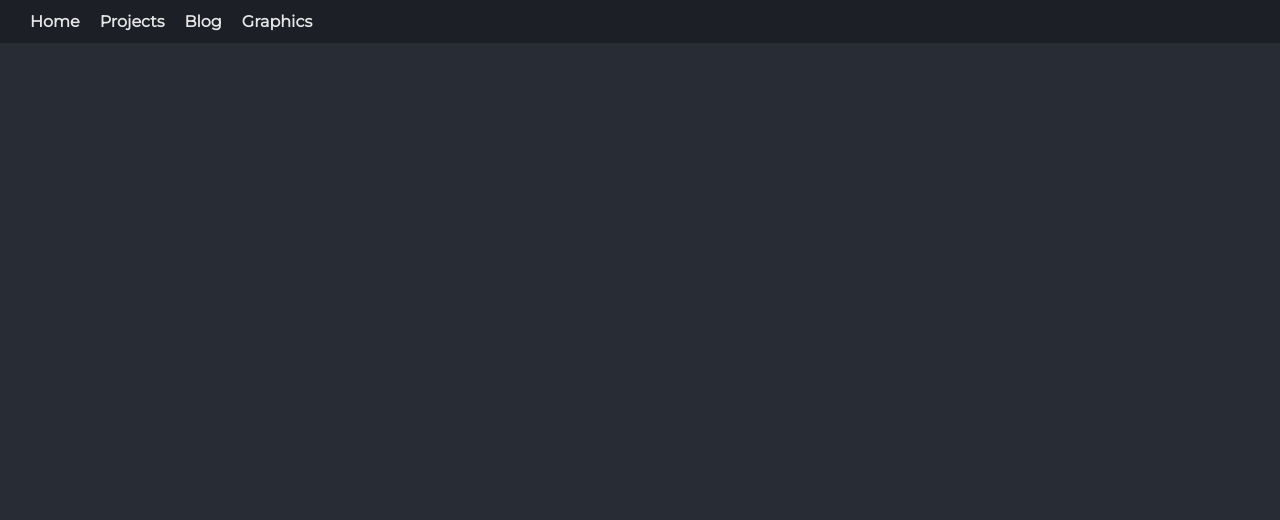
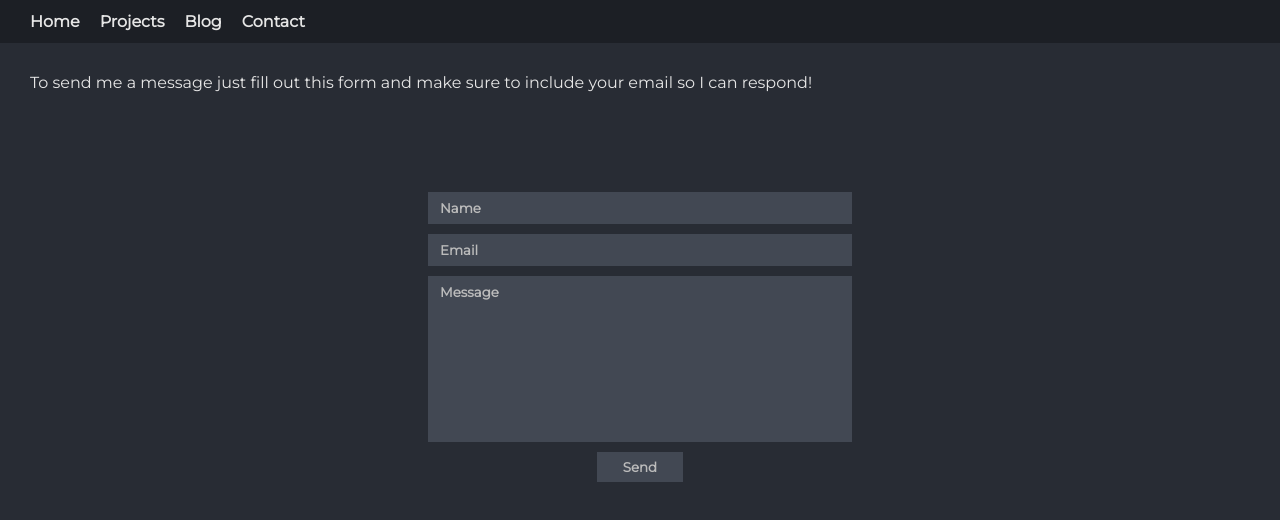
Before and after one commit to gregorybchris/personal-website, a React (Create React App) app in the folder frontend/app/: page /contact in a window 1280 px wide. Shown: the top 520 px of the page. Built offline with nearby package versions, Linux system fonts and the light colour scheme.

Commit message:
Contact page and new home page

```diff
--- a/frontend/app/src/components/App.tsx
+++ b/frontend/app/src/components/App.tsx
@@ -1,10 +1,11 @@
 import React from "react";
 import { BrowserRouter as Router, Route, Switch } from "react-router-dom";
 
+import Contact from "./Contact";
+import Blog from "./Blog";
+import Graphics from "./Graphics";
+import Home from "./Home";
 import Projects from "./Projects";
-import Blog from "./Blog";
-import Home from "./Home";
-import Graphics from "./Graphics";
 import Nav from "./Nav";
 import "./App.css";
 
@@ -18,6 +19,7 @@ function App() {
           <Route path="/projects" exact component={() => <Projects />} />
           <Route path="/graphics" exact component={() => <Graphics />} />
           <Route path="/blog" exact component={() => <Blog />} />
+          <Route path="/contact" exact component={() => <Contact />} />
         </Switch>
       </Router>
     </div>
--- a/frontend/app/src/components/Blog.css
+++ b/frontend/app/src/components/Blog.css
@@ -24,3 +24,7 @@
 .Blog-posts {
   padding: 40px 40px 40px;
 }
+
+.Blog-posts-loading {
+  color: rgb(208, 213, 223);
+}
--- a/frontend/app/src/components/Blog.tsx
+++ b/frontend/app/src/components/Blog.tsx
@@ -90,7 +90,7 @@ class Blog extends React.Component<BlogProps, BlogState> {
     return false;
   };
 
-  createPost = (post: PostRecord) => {
+  createPostElement = (post: PostRecord) => {
     if (this.isPostEnabled(post)) {
       const time = this.getVideoTime();
       return (
@@ -101,6 +101,15 @@ class Blog extends React.Component<BlogProps, BlogState> {
           videoTime={time}
         />
       );
+    }
+  };
+
+  createPostElements = () => {
+    const posts = this.state.posts;
+    if (posts.length == 0) {
+      return <span className="Blog-posts-loading">Loading posts...</span>;
+    } else {
+      return this.state.posts.map((post) => this.createPostElement(post));
     }
   };
 
@@ -119,9 +128,7 @@ class Blog extends React.Component<BlogProps, BlogState> {
             searchText={this.state.searchText}
           />
         </div>
-        <div className="Blog-posts">
-          {this.state.posts.map((post) => this.createPost(post))}
-        </div>
+        <div className="Blog-posts">{this.createPostElements()}</div>
       </div>
     );
   }
--- /dev/null
+++ b/frontend/app/src/components/Contact.css
@@ -0,0 +1,65 @@
+.Contact {
+  padding: 30px;
+  color: rgb(230, 230, 230);
+  font-family: "Montserrat";
+}
+
+.Contact-form-wrap {
+  width: 500px;
+  margin: 100px auto 0px;
+}
+
+.Contact-text-input {
+  font-family: "Montserrat";
+  font-weight: bold;
+  background-color: rgb(66, 72, 83);
+  color: rgb(230, 230, 230);
+  border-radius: 0px;
+  outline: none;
+  padding: 8px 12px;
+  border: none;
+  margin: 10px auto;
+  display: block;
+  transition: 0.2s;
+}
+
+.Contact-text-input:hover {
+  background-color: rgb(56, 62, 73);
+}
+
+.Contact-text-input:focus {
+  background-color: rgb(56, 62, 73);
+}
+
+.Contact-text-input::placeholder {
+  color: rgb(187, 187, 187);
+  opacity: 1;
+}
+
+.Contact-text-field {
+  width: 400px;
+}
+
+.Contact-text-area {
+  width: 400px;
+  height: 150px;
+  resize: none;
+}
+
+.Contact-send-button {
+  font-family: "Montserrat";
+  font-weight: bold;
+  background-color: rgb(66, 72, 83);
+  color: rgb(187, 187, 187);
+  padding: 7px 26px;
+  margin: 10px auto;
+  border: none;
+  display: block;
+  transition: 0.2s;
+}
+
+.Contact-send-button:hover {
+  background-color: rgb(56, 62, 73);
+  color: rgb(201, 201, 201);
+  cursor: pointer;
+}
--- /dev/null
+++ b/frontend/app/src/components/Contact.tsx
@@ -0,0 +1,51 @@
+import React from "react";
+
+import "./Contact.css";
+
+export interface ContactProps {}
+
+export interface ContactState {}
+
+class Contact extends React.Component<ContactProps, ContactState> {
+  state = {};
+
+  componentDidMount() {}
+
+  render() {
+    return (
+      <div className="Contact">
+        To send me a message just fill out this form and make sure to include
+        your email so I can respond!
+        <div className="Contact-form-wrap">
+          <form action="https://formspree.io/f/xdopgdnk" method="POST">
+            <input
+              className="Contact-text-input Contact-text-field"
+              type="text"
+              name="name"
+              placeholder="Name"
+              autoComplete="off"
+              required
+            />
+            <input
+              className="Contact-text-input Contact-text-field"
+              type="email"
+              name="_replyto"
+              placeholder="Email"
+              autoComplete="off"
+              required
+            />
+            <textarea
+              className="Contact-text-input Contact-text-area"
+              name="message"
+              placeholder="Message"
+              required
+            />
+            <input className="Contact-send-button" type="submit" value="Send" />
+          </form>
+        </div>
+      </div>
+    );
+  }
+}
+
+export default Contact;
--- a/frontend/app/src/components/Home.css
+++ b/frontend/app/src/components/Home.css
@@ -3,3 +3,39 @@
   color: rgb(230, 230, 230);
   font-family: "Montserrat";
 }
+
+.Home-page-link {
+  text-decoration: none;
+  color: rgb(98, 131, 192);
+  transition: 0.2s;
+}
+
+.Home-page-link:hover {
+  color: rgb(112, 135, 177);
+}
+
+.Home-bio-wrap {
+  width: 800px;
+  max-width: 90%;
+  margin: 30px auto 0px;
+}
+
+.Home-bio-header {
+  font-size: 26px;
+}
+
+.Home-bio-section {
+  padding: 20px 0px 0px;
+}
+
+.Home-bio-interest-section {
+  margin-top: 14px;
+}
+
+.Home-bio-interest-header {
+  display: block;
+  font-size: 18px;
+}
+
+.Home-bio-interest-text {
+}
--- a/frontend/app/src/components/Home.tsx
+++ b/frontend/app/src/components/Home.tsx
@@ -1,4 +1,5 @@
 import React from "react";
+import { Link } from "react-router-dom";
 
 import "./Home.css";
 
@@ -14,8 +15,63 @@ class Home extends React.Component<HomeProps, HomeState> {
   render() {
     return (
       <div className="Home">
-        "Computers aren't the thing, they're the thing that gets us to the
-        thing" - Joe MacMillan
+        <div className="Home-bio-wrap">
+          <div className="Home-bio-header">Hey there!</div>
+
+          <div className="Home-bio-section">
+            <div className="Home-bio-interest-text">
+              Thanks for checking out my website. I mostly use this space to try
+              out new web technologies and play with whatever data I can pull
+              together. Take a look around and I hope you'll find something you
+              like.
+            </div>
+            <br />
+            <div className="Home-bio-interest-text">More content:</div>
+            <div className="Home-bio-interest-text">
+              - A test of{" "}
+              <Link className="Home-page-link" to="/graphics">
+                web graphics
+              </Link>
+            </div>
+            <div className="Home-bio-interest-text">
+              - Videos and articles on my{" "}
+              <Link className="Home-page-link" to="/blog">
+                link blog
+              </Link>
+            </div>
+          </div>
+          <br />
+          <hr />
+          <div className="Home-bio-section">
+            <div className="Home-bio-interest-section">
+              <span className="Home-bio-interest-header">Software:</span>
+              <span className="Home-bio-interest-text">
+                I wrote my first computer program in 2010 as a freshman in high
+                school and I was hooked.
+              </span>
+            </div>
+            <div className="Home-bio-interest-section">
+              <span className="Home-bio-interest-header">Neuroscience:</span>
+              <span className="Home-bio-interest-text"></span>
+            </div>
+            <div className="Home-bio-interest-section">
+              <span className="Home-bio-interest-header">Philosophy:</span>
+              <span className="Home-bio-interest-text"></span>
+            </div>
+            <div className="Home-bio-interest-section">
+              <span className="Home-bio-interest-header">Running:</span>
+              <span className="Home-bio-interest-text">
+                I ran track and cross country in high school and college.
+              </span>
+            </div>
+            <div className="Home-bio-interest-section">
+              <span className="Home-bio-interest-header">Music:</span>
+              <span className="Home-bio-interest-text">
+                Violin starting when I was 7, piano at 10, and guitar at 13.
+              </span>
+            </div>
+          </div>
+        </div>
       </div>
     );
   }
--- a/frontend/app/src/components/Nav.tsx
+++ b/frontend/app/src/components/Nav.tsx
@@ -22,8 +22,8 @@ function Nav() {
         </Link>
       </div>
       <div className="Nav-page-item">
-        <Link className="Nav-page-link" to="/graphics">
-          Graphics
+        <Link className="Nav-page-link" to="/contact">
+          Contact
         </Link>
       </div>
     </div>
--- a/frontend/app/src/components/Post.css
+++ b/frontend/app/src/components/Post.css
@@ -48,7 +48,8 @@
 .Post-thumbnail {
   border-radius: 4px;
   width: 250px;
-  box-shadow: 2px 2px 5px 1px rgb(25, 26, 31);
+  box-shadow: 0px 0px 7px 2px rgb(25, 26, 31);
+  /* box-shadow: 2px 2px 5px 1px rgb(25, 26, 31); */
 }
 
 .Post-thumbnail-link:active .Post-thumbnail {
--- a/frontend/app/src/components/ProjectTimeline.css
+++ b/frontend/app/src/components/ProjectTimeline.css
@@ -37,4 +37,5 @@
   max-height: 300px;
   margin: 10px 10px;
   max-width: 90%;
+  box-shadow: 0px 0px 7px 2px rgb(25, 26, 31);
 }
```
